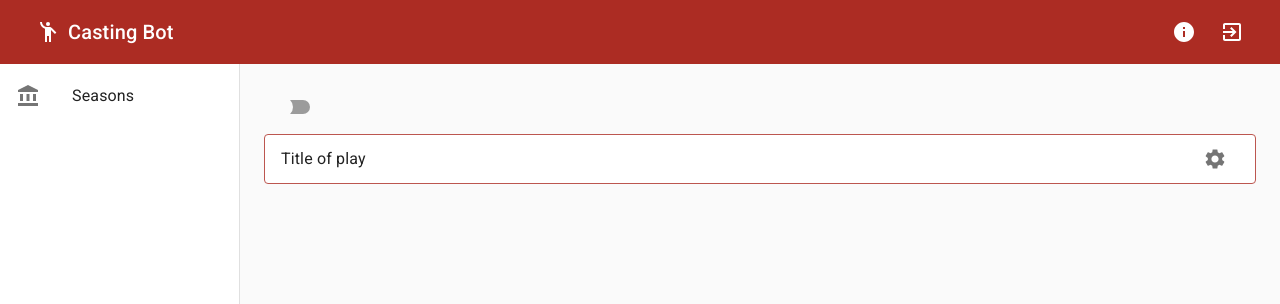
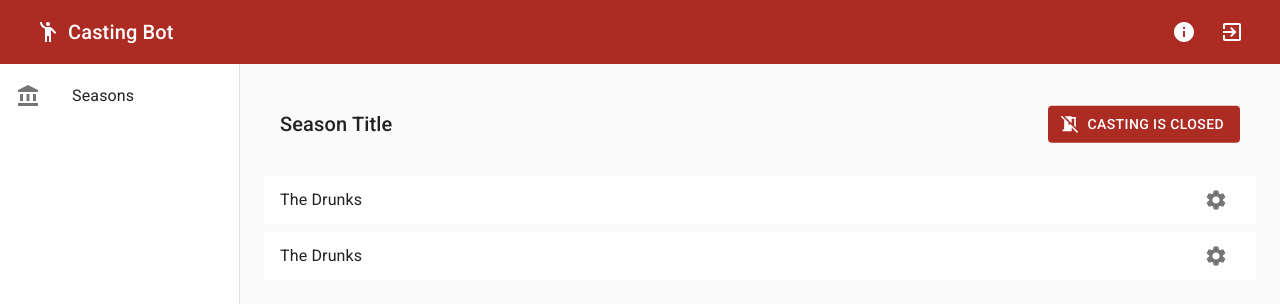
Before and after one commit to jpderrick/Casting-Bot-2.0, a React (Create React App) app: page / in a window 1280 px wide. Shown: the top 304 px of the page. Built offline with nearby package versions, Linux system fonts and the light colour scheme.

Commit message:
Basic Season View page layout

```diff
--- a/src/pages/SeasonViewPage.js
+++ b/src/pages/SeasonViewPage.js
@@ -1,31 +1,72 @@
-import React from "react";
+import React, { useState } from "react";
 import {
   withStyles,
+  TableBody,
+  TableRow,
+  Table,
+  TableHead,
+  Typography,
+  TableCell,
+  Paper,
+  IconButton,
   List,
   ListItem,
   ListItemText,
-  Paper,
   ListItemSecondaryAction,
-  Switch,
-  IconButton,
+  Divider,
+  Button,
 } from "@material-ui/core";
-import ChangeShowOrder from "../components/ChangeShowOrder";
+import DeleteIcon from "@material-ui/icons/Delete";
 import SettingsIcon from "@material-ui/icons/Settings";
+import MeetingRoomIcon from "@material-ui/icons/MeetingRoom";
+import NoMeetingRoomIcon from "@material-ui/icons/NoMeetingRoom";
+
 const styles = (theme) => ({
-  showContainer: {
-    border: "1px solid",
-    borderColor: theme.palette.primary.light,
+  seasonList: { marginTop: theme.spacing() },
+  playItem: {
+    marginBottom: theme.spacing(),
   },
 });
 
 const SeasonViewPage = ({ classes, ...props }) => {
+  const [castingOpen, setCastingOpen] = useState(false);
   return (
     <div>
-      <Switch />
       <List>
-        <Paper className={classes.showContainer}>
-          <ListItem>
-            <ListItemText primary="Title of play" />
+        <ListItem>
+          <ListItemText
+            primary={<Typography variant="h6">Season Title</Typography>}
+          />
+          <ListItemSecondaryAction>
+            <Button
+              className={classes.castingCloseOpen}
+              variant="contained"
+              color={castingOpen ? "secondary" : "primary"}
+              onClick={() => setCastingOpen(!castingOpen)}
+              startIcon={
+                castingOpen ? <MeetingRoomIcon /> : <NoMeetingRoomIcon />
+              }
+            >
+              CASTING IS {castingOpen ? "OPEN " : "CLOSED "}
+            </Button>
+          </ListItemSecondaryAction>
+        </ListItem>
+      </List>
+
+      <List className={classes.seasonList}>
+        <Paper>
+          <ListItem className={classes.playItem}>
+            <ListItemText primary="The Drunks" />
+            <ListItemSecondaryAction>
+              <IconButton>
+                <SettingsIcon />
+              </IconButton>
+            </ListItemSecondaryAction>
+          </ListItem>
+        </Paper>
+        <Paper>
+          <ListItem className={classes.playItem}>
+            <ListItemText primary="The Drunks" />
             <ListItemSecondaryAction>
               <IconButton>
                 <SettingsIcon />
```
